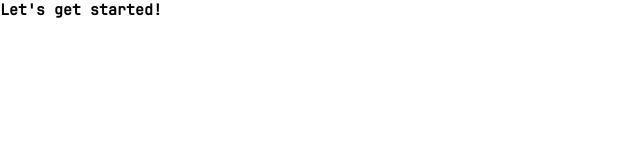
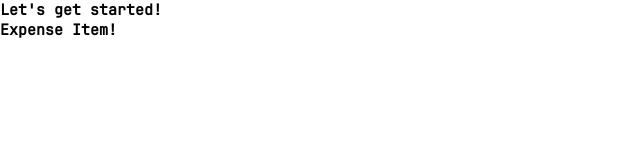
Before and after one commit to JasonWu73/my-react, a React (Create React App) app: page / in a window 1280 px wide. Shown: the top 160 px of the page, without its empty margins (0-640 px from the left). Built offline with nearby package versions, Linux system fonts and the light colour scheme.

Commit message:
first custom component

```diff
--- a/src/App.js
+++ b/src/App.js
@@ -1,7 +1,10 @@
+import ExpenseItem from './components/ExpenseItem';
+
 function App() {
   return (
     <div>
       <h2>Let's get started!</h2>
+      <ExpenseItem/>
     </div>
   );
 }
--- /dev/null
+++ b/src/components/ExpenseItem.js
@@ -0,0 +1,7 @@
+function ExpenseItem() {
+  return (
+    <h2>Expense Item!</h2>
+  );
+}
+
+export default ExpenseItem;
```
Also changed, not shown: public/index.html (+6 -6 lines).
